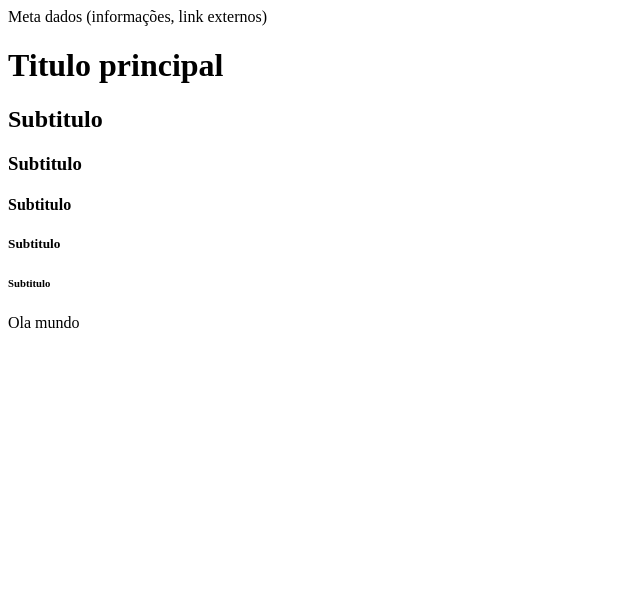
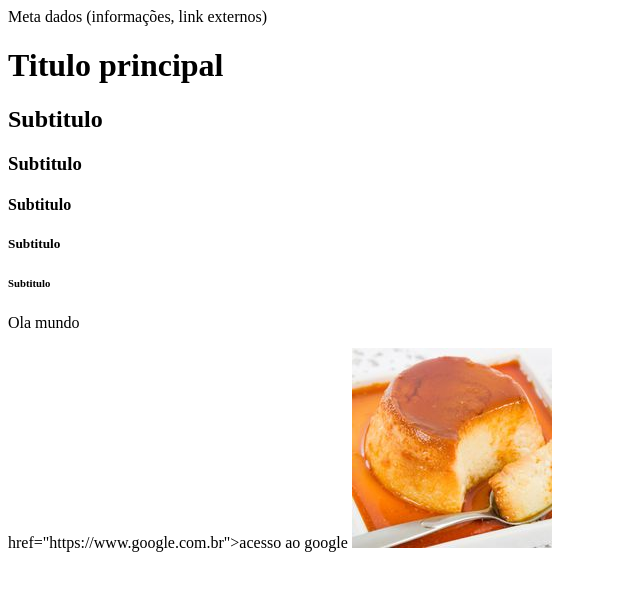
Before and after one commit to DeycksonResende/Aula1Fiap, a plain HTML site: page Aula.html in a window 1280 px wide. Shown: the whole page, without its empty margins (0-640 px from the left). Drawn offline with Linux system fonts and the light colour scheme.

Commit message:
imagem pudim

```diff
--- a/Aula.html
+++ b/Aula.html
@@ -16,6 +16,8 @@
 <h5>Subtitulo</h5>
 <h6>Subtitulo</h6>
 <p>Ola mundo</p>
+<a> href="https://www.google.com.br">acesso ao google</a>
+<img src="pudim.jpg" alt="meu Pudim">
 
 </body>
 </html>
```
Also changed, not shown: pudim.jpg (added).
